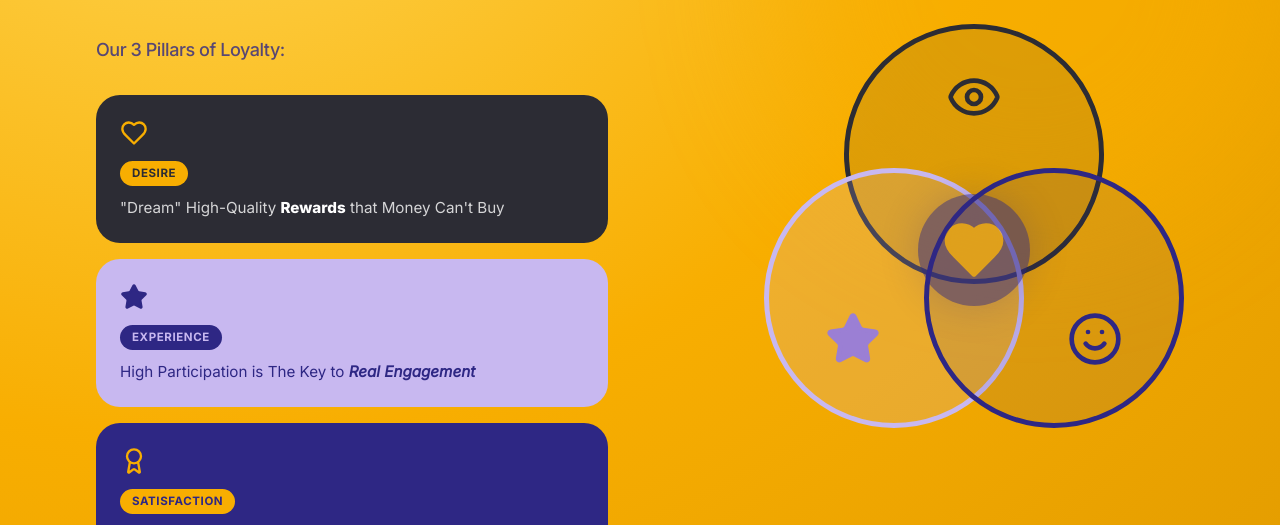
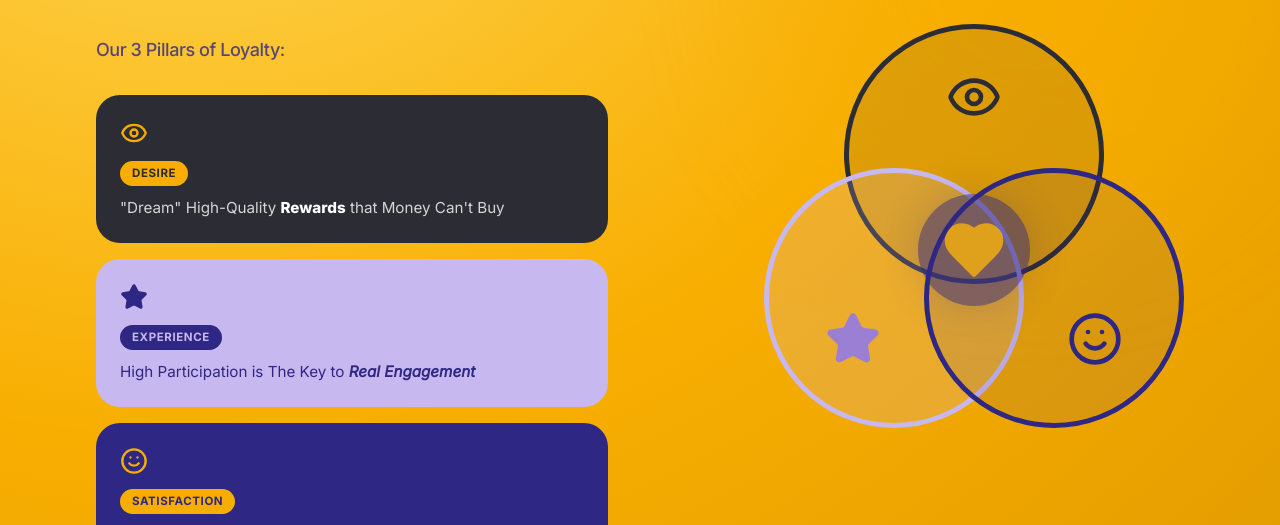
Before and after one commit to andreapiscioneri/KLR-restyling, a Next.js app: page / in a window 1280 px wide. Shown: the part 1871-2396 px from the top of the page. Built offline with nearby package versions, Linux system fonts and the light colour scheme.

Commit message:
Sistemazione icone home e pagina about nei box

```diff
--- a/app/_home.tsx
+++ b/app/_home.tsx
@@ -313,7 +313,7 @@ function LoyaltyFramework({ data = {} }: { data?: SectionData }) {
               <div className="space-y-4">
                 {/* 1. Desire — antracite */}
                 <div className="rounded-[24px] p-6" style={{ background: "#2C2C34" }}>
-                  <Heart className="w-7 h-7 mb-3" style={{ color: "var(--color-accent, #F8AE01)" }} />
+                  <Eye className="w-7 h-7 mb-3" style={{ color: "var(--color-accent, #F8AE01)" }} />
                   <div className="inline-block font-bold uppercase tracking-wider px-3 py-1 rounded-full mb-3" style={{ fontSize: "0.72rem", background: "var(--color-accent, #F8AE01)", color: "#2C2C34" }}>
                     Desire
                   </div>
@@ -335,7 +335,7 @@ function LoyaltyFramework({ data = {} }: { data?: SectionData }) {
 
                 {/* 3. Satisfaction — blu KLR */}
                 <div className="rounded-[24px] p-6" style={{ background: "var(--color-primary, #2E2784)" }}>
-                  <Award className="w-7 h-7 mb-3" style={{ color: "var(--color-accent, #F8AE01)" }} />
+                  <Smile className="w-7 h-7 mb-3" style={{ color: "var(--color-accent, #F8AE01)" }} />
                   <div className="inline-block font-bold uppercase tracking-wider px-3 py-1 rounded-full mb-3" style={{ fontSize: "0.72rem", background: "var(--color-accent, #F8AE01)", color: "#2E2784" }}>
                     Satisfaction
                   </div>
--- a/app/about/_client.tsx
+++ b/app/about/_client.tsx
@@ -326,7 +326,7 @@ export function AboutClient() {
                 </p>
                 <div className="space-y-4">
                   <div className="rounded-[24px] p-6" style={{ background: "#2C2C34" }}>
-                    <Heart className="w-7 h-7 mb-3" style={{ color: "#F8AE01" }} />
+                    <Eye className="w-7 h-7 mb-3" style={{ color: "#F8AE01" }} />
                     <div className="inline-block font-bold uppercase tracking-wider px-3 py-1 rounded-full mb-3" style={{ fontSize: "0.72rem", background: "#F8AE01", color: "#2C2C34" }}>Desire</div>
                     <p className="text-white/80 leading-snug" style={{ fontSize: "0.95rem" }}>"Dream" High-Quality <span className="font-black text-white">Rewards</span> that Money Can't Buy</p>
                   </div>
@@ -336,7 +336,7 @@ export function AboutClient() {
                     <p className="text-[#2E2784] leading-snug" style={{ fontSize: "0.95rem" }}>High Participation is The Key to <span className="font-black italic">Real Engagement</span></p>
                   </div>
                   <div className="rounded-[24px] p-6" style={{ background: "#2E2784" }}>
-                    <Award className="w-7 h-7 mb-3" style={{ color: "#F8AE01" }} />
+                    <Smile className="w-7 h-7 mb-3" style={{ color: "#F8AE01" }} />
                     <div className="inline-block font-bold uppercase tracking-wider px-3 py-1 rounded-full mb-3" style={{ fontSize: "0.72rem", background: "#F8AE01", color: "#2E2784" }}>Satisfaction</div>
                     <p className="text-white/80 leading-snug" style={{ fontSize: "0.95rem" }}>High Perceived Value Rewards — <span className="font-black italic text-white block mt-1">Long Positive Memory Effect</span></p>
                   </div>
```
